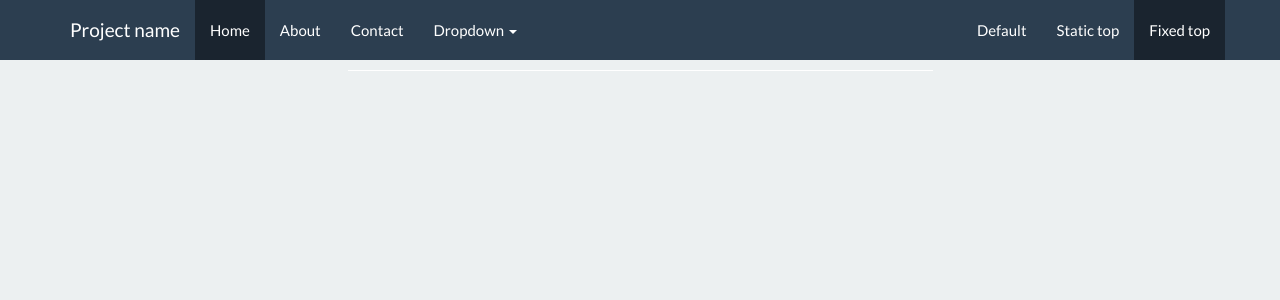
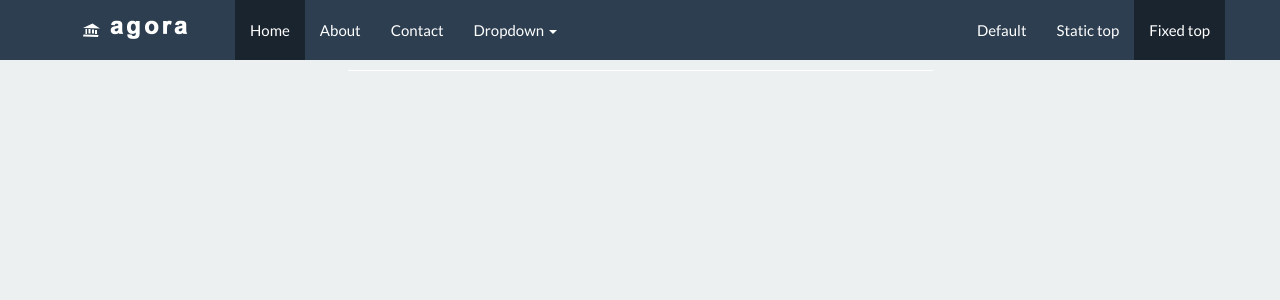
Before and after one commit to amosISA/sharing_things, a Django app: page /posts/ in a window 1280 px wide. Shown: the top 300 px of the page. Run offline with Django 3.2, Linux system fonts and the light colour scheme; data that the repository does not hold is empty; some libraries are stand-ins or nearby versions.

Commit message:
Logo added

```diff
--- a/posts/static/posts/css/base.css
+++ b/posts/static/posts/css/base.css
@@ -1,10 +1,10 @@
 /* Mixin para la transicion del div de cada post */
-/***** RESET CSS *****/
+/* RESET CSS */
 * {
   margin: 0;
   padding: 0; }
 
-/***** BODY *****/
+/* BODY */
 body {
   padding-top: 70px;
   padding-bottom: 30px;
@@ -21,7 +21,7 @@ body {
       color: #00b5e2;
       background-color: transparent; }
 
-/***** POSTS *****/
+/* POSTS */
 .posts_wrapper {
   background-color: #fff; }
   .posts_wrapper .post_article {
@@ -90,8 +90,12 @@ body {
           width: 60%;
           height: 200px;
           margin-top: 1em;
-          margin-bottom: 1em;
-          overflow: hidden;
-          display: flex; }
+          margin-bottom: 1em; }
+
+/* Navbar Logo */
+.navbar-brand .brand_logo_avatar {
+  height: 19px;
+  width: 150px;
+  background-size: 100% 100%; }
 
 /*# sourceMappingURL=base.css.map */
--- a/posts/static/posts/scss/base.scss
+++ b/posts/static/posts/scss/base.scss
@@ -12,14 +12,14 @@ $posts_wrapper_background_color: #fff;
     transition-delay: initial;
 }
 
-/***** RESET CSS *****/
+/* RESET CSS */
 *
 {
     margin: 0;
     padding: 0;
 }
 
-/***** BODY *****/
+/* BODY */
 body {
   padding: {
     top: 70px;
@@ -47,7 +47,7 @@ body {
   }
 }
 
-/***** POSTS *****/
+/* POSTS */
 .posts_wrapper {
   background-color: $posts_wrapper_background_color;
 
@@ -154,3 +154,14 @@ body {
     }
   }
 }
+
+/* Navbar Logo */
+.navbar-brand {
+  .brand_logo_avatar {
+    height: 19px;
+    width: 150px;
+    background: {
+      size: 100% 100%;
+    }
+  }
+}
--- a/posts/templates/posts/navbar.html
+++ b/posts/templates/posts/navbar.html
@@ -8,7 +8,10 @@
             <span class="icon-bar"></span>
             <span class="icon-bar"></span>
           </button>
-          <a class="navbar-brand" href="#">Project name</a>
+          <a class="navbar-brand" href="#">
+              {% load staticfiles %}
+              <div class="brand_logo_avatar" style="background-image: url('{% static 'posts/img/logo/agor_logo.png' %}');"></div>
+          </a>
         </div>
         <div id="navbar" class="navbar-collapse collapse">
           <ul class="nav navbar-nav">
```
Also changed, not shown: posts/static/posts/img/logo/agor_logo.png (added), posts/static/posts/img/logo/agora.png (added), 1 other file.
